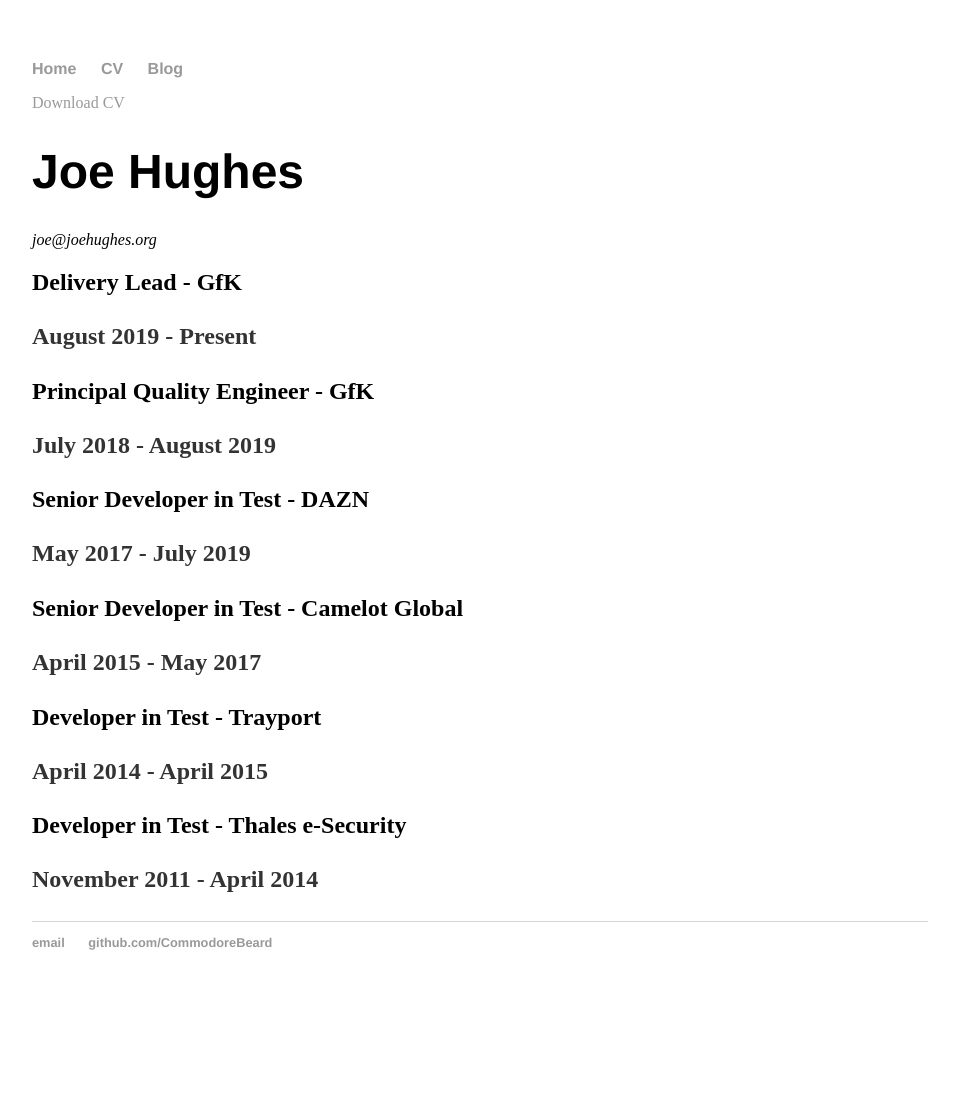
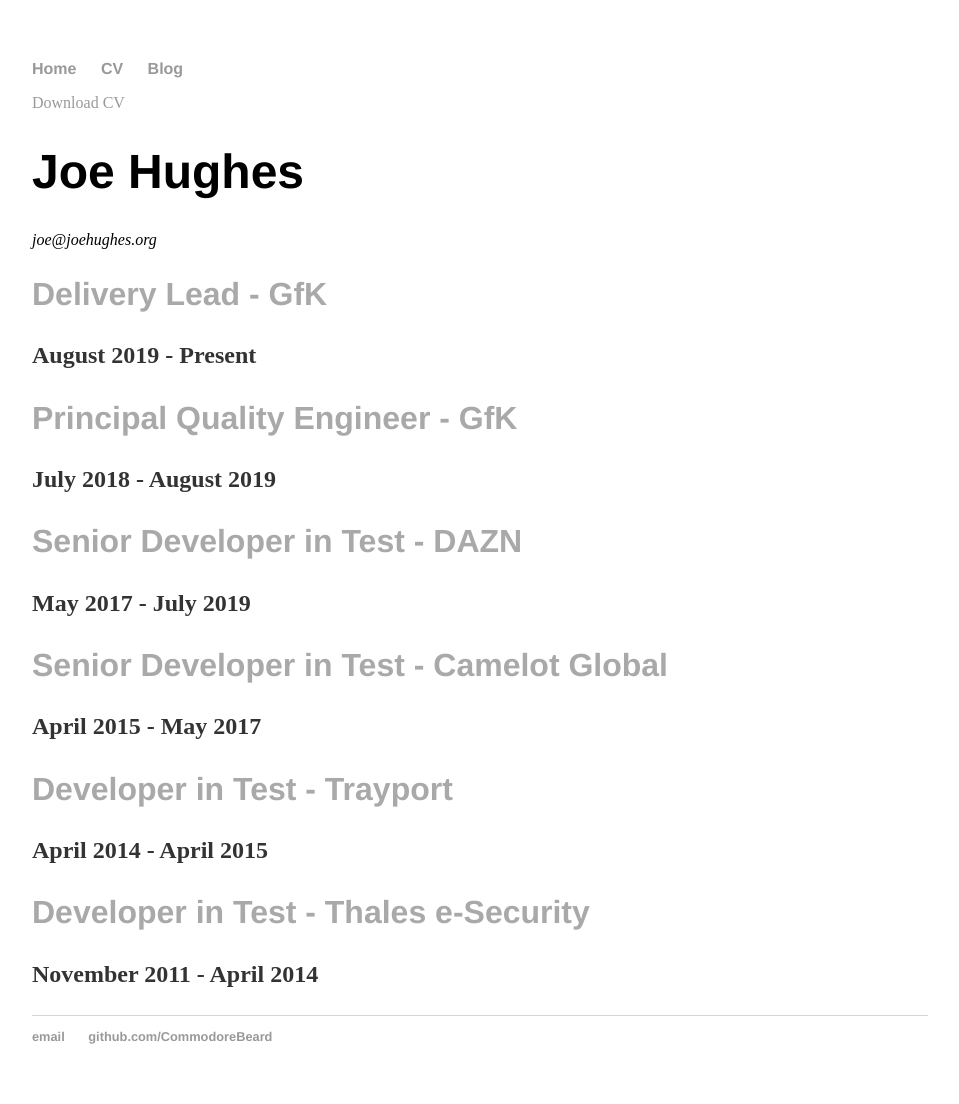
Before and after one commit to CommodoreBeard/CommodoreBeard.github.io, a Jekyll site: the page built from cv/index.html, in a window 1280 px wide. Shown: the whole page, without its empty margins (160-1119 px from the left). Built offline with Jekyll 4.4.1, drawn with Linux system fonts in a browser that asks for light colours; before the commit the page ends 1010 px from its top, so only the background shows below that.

Commit message:
missing some styles

```diff
--- a/css/main.css
+++ b/css/main.css
@@ -23,6 +23,11 @@
     font-size: 3em;
     font-family:'Helvetica', 'Arial', 'Sans-Serif';
 }
+h2 {
+    font-size: 2em;
+    font-family:'Helvetica', 'Arial', 'Sans-Serif';
+    color: darkgray;
+}
 p {
     font-size: 1.5em;
     line-height: 1.4em;
```
